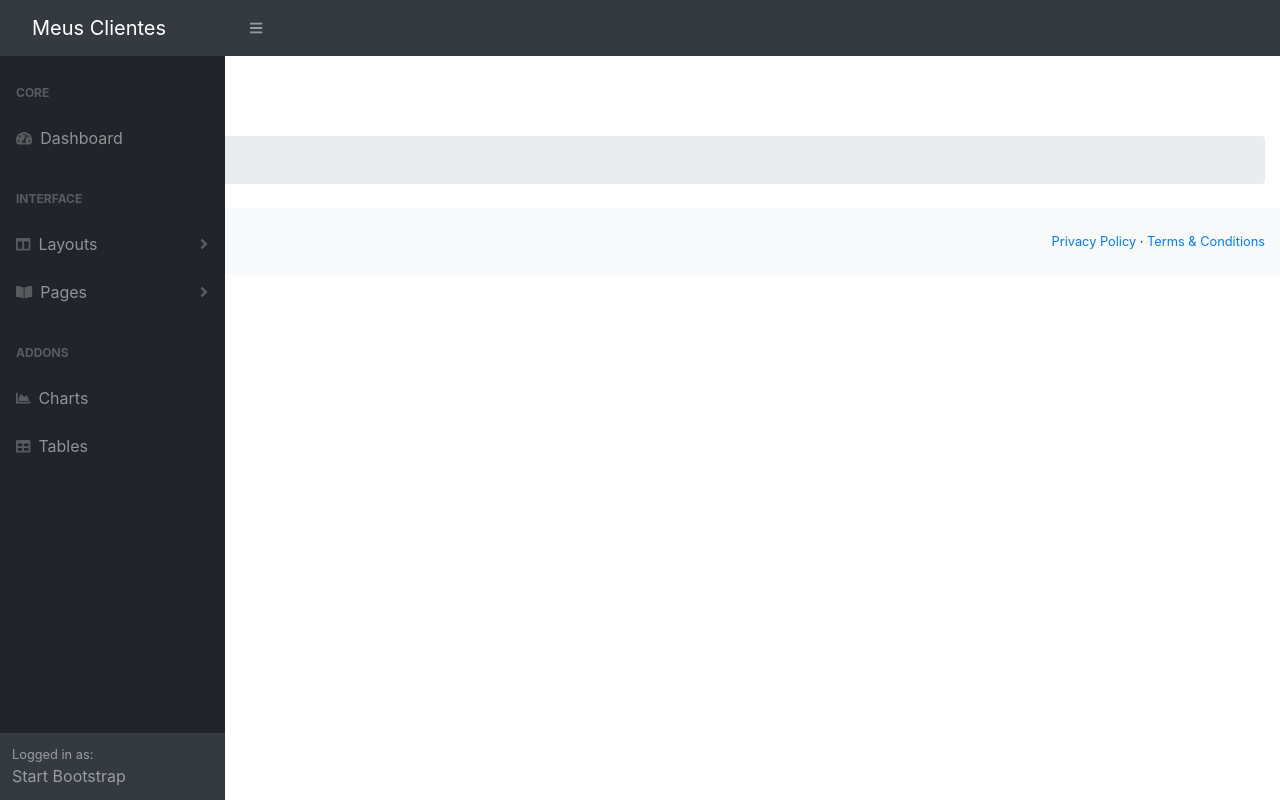
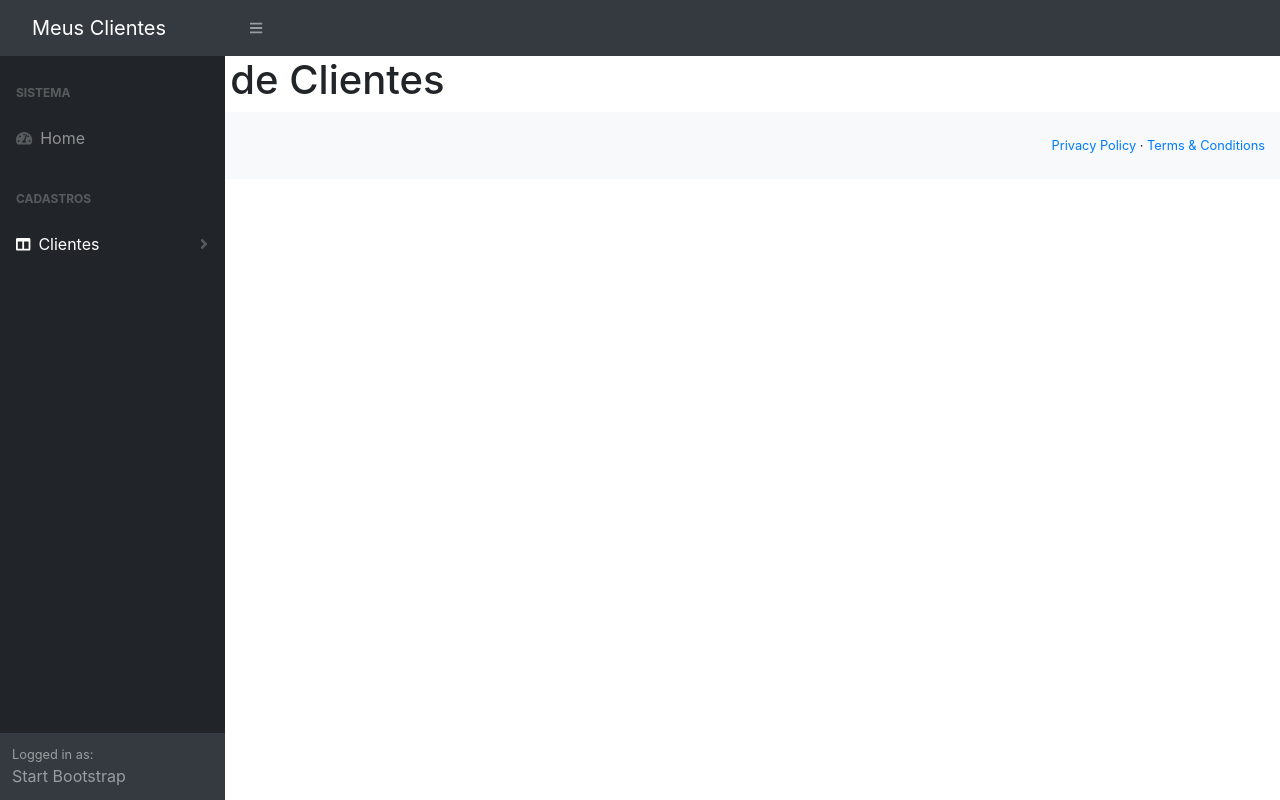
Before and after one commit to diegoschn/app-clientes, an Angular app in the folder clientes-ui/: page /clientes-form in a window 1280 px wide. Before the commit this address led to /. Built offline with nearby package versions, Linux system fonts and the light colour scheme.

Commit message:
adjust routes clientes

```diff
--- a/clientes-ui/src/app/app-routing.module.ts
+++ b/clientes-ui/src/app/app-routing.module.ts
@@ -1,8 +1,11 @@
 import { NgModule } from '@angular/core';
 import { Routes, RouterModule } from '@angular/router';
+import { HomeComponent } from './home/home.component';
 
 
-const routes: Routes = [];
+const routes: Routes = [
+  { path: 'home', component: HomeComponent }
+];
 
 @NgModule({
   imports: [RouterModule.forRoot(routes)],
--- a/clientes-ui/src/app/app.component.html
+++ b/clientes-ui/src/app/app.component.html
@@ -4,7 +4,7 @@
     <div id="layoutSidenav_content">
             <main>
                 <div class="container-fluid">
-                    <app-home></app-home>
+                    <router-outlet></router-outlet>
                 </div>
                 <app-footer></app-footer>
             </main>
--- a/clientes-ui/src/app/app.module.ts
+++ b/clientes-ui/src/app/app.module.ts
@@ -5,6 +5,7 @@ import { AppRoutingModule } from './app-routing.module';
 import { AppComponent } from './app.component';
 import { TemplateModule } from './template/template.module';
 import { HomeComponent } from './home/home.component';
+import { ClientesModule } from './clientes/clientes.module';
 
 
 @NgModule({
@@ -15,7 +16,8 @@ import { HomeComponent } from './home/home.component';
   imports: [
     BrowserModule,
     AppRoutingModule,
-    TemplateModule
+    TemplateModule,
+    ClientesModule
   ],
   providers: [],
   bootstrap: [AppComponent]
--- /dev/null
+++ b/clientes-ui/src/app/clientes/clientes-form/clientes-form.component.html
@@ -0,0 +1 @@
+<h1>Formulário de Clientes</h1>
--- /dev/null
+++ b/clientes-ui/src/app/clientes/clientes-form/clientes-form.component.ts
@@ -0,0 +1,17 @@
+import { Component, OnInit } from '@angular/core';
+
+@Component({
+  selector: 'app-clientes-form',
+  templateUrl: './clientes-form.component.html',
+  styleUrls: ['./clientes-form.component.css']
+})
+export class ClientesFormComponent implements OnInit {
+
+  'nome' : string = 'Diego Schneider';
+
+  constructor() { }
+
+  ngOnInit(): void {
+  }
+
+}
--- a/clientes-ui/src/app/template/sidebar/sidebar.component.html
+++ b/clientes-ui/src/app/template/sidebar/sidebar.component.html
@@ -2,52 +2,20 @@
     <nav class="sb-sidenav accordion sb-sidenav-dark" id="sidenavAccordion">
         <div class="sb-sidenav-menu">
             <div class="nav">
-                <div class="sb-sidenav-menu-heading">Core</div>
-                <a class="nav-link" href="index.html"
-                    ><div class="sb-nav-link-icon"><i class="fas fa-tachometer-alt"></i></div>
-                    Dashboard</a
-                >
-                <div class="sb-sidenav-menu-heading">Interface</div>
-                <a class="nav-link collapsed" href="#" data-toggle="collapse" data-target="#collapseLayouts" aria-expanded="false" aria-controls="collapseLayouts"
-                    ><div class="sb-nav-link-icon"><i class="fas fa-columns"></i></div>
-                    Layouts
-                    <div class="sb-sidenav-collapse-arrow"><i class="fas fa-angle-down"></i></div
-                ></a>
-                <div class="collapse" id="collapseLayouts" aria-labelledby="headingOne" data-parent="#sidenavAccordion">
-                    <nav class="sb-sidenav-menu-nested nav"><a class="nav-link" href="layout-static.html">Static Navigation</a><a class="nav-link" href="layout-sidenav-light.html">Light Sidenav</a></nav>
-                </div>
-                <a class="nav-link collapsed" href="#" data-toggle="collapse" data-target="#collapsePages" aria-expanded="false" aria-controls="collapsePages"
-                    ><div class="sb-nav-link-icon"><i class="fas fa-book-open"></i></div>
-                    Pages
-                    <div class="sb-sidenav-collapse-arrow"><i class="fas fa-angle-down"></i></div
-                ></a>
-                <div class="collapse" id="collapsePages" aria-labelledby="headingTwo" data-parent="#sidenavAccordion">
-                    <nav class="sb-sidenav-menu-nested nav accordion" id="sidenavAccordionPages">
-                        <a class="nav-link collapsed" href="#" data-toggle="collapse" data-target="#pagesCollapseAuth" aria-expanded="false" aria-controls="pagesCollapseAuth"
-                            >Authentication
-                            <div class="sb-sidenav-collapse-arrow"><i class="fas fa-angle-down"></i></div
-                        ></a>
-                        <div class="collapse" id="pagesCollapseAuth" aria-labelledby="headingOne" data-parent="#sidenavAccordionPages">
-                            <nav class="sb-sidenav-menu-nested nav"><a class="nav-link" href="login.html">Login</a><a class="nav-link" href="register.html">Register</a><a class="nav-link" href="password.html">Forgot Password</a></nav>
-                        </div>
-                        <a class="nav-link collapsed" href="#" data-toggle="collapse" data-target="#pagesCollapseError" aria-expanded="false" aria-controls="pagesCollapseError"
-                            >Error
-                            <div class="sb-sidenav-collapse-arrow"><i class="fas fa-angle-down"></i></div
-                        ></a>
-                        <div class="collapse" id="pagesCollapseError" aria-labelledby="headingOne" data-parent="#sidenavAccordionPages">
-                            <nav class="sb-sidenav-menu-nested nav"><a class="nav-link" href="401.html">401 Page</a><a class="nav-link" href="404.html">404 Page</a><a class="nav-link" href="500.html">500 Page</a></nav>
-                        </div>
-                    </nav>
-                </div>
-                <div class="sb-sidenav-menu-heading">Addons</div>
-                <a class="nav-link" href="charts.html"
-                    ><div class="sb-nav-link-icon"><i class="fas fa-chart-area"></i></div>
-                    Charts</a
-                ><a class="nav-link" href="tables.html"
-                    ><div class="sb-nav-link-icon"><i class="fas fa-table"></i></div>
-                    Tables</a
-                >
-            </div>
+                <div class="sb-sidenav-menu-heading">Sistema</div>
+                <a class="nav-link" routerLink="/home">
+                    <div class="sb-nav-link-icon">
+                        <i class="fas fa-tachometer-alt"></i>
+                    </div>
+                    Home
+                </a>
+                <div class="sb-sidenav-menu-heading">Cadastros</div>
+                <a class="nav-link collapsed" routerLink="/clientes-form" data-toggle="collapse" data-target="#collapseLayouts" aria-expanded="false" aria-controls="collapseLayouts">
+                    <div class="sb-nav-link-icon"><i class="fas fa-columns"></i></div>
+                        Clientes
+                    <div class="sb-sidenav-collapse-arrow"><i class="fas fa-angle-down"></i></div>
+                </a>
+              </div>
         </div>
         <div class="sb-sidenav-footer">
             <div class="small">Logged in as:</div>
--- a/clientes-ui/src/app/template/template.module.ts
+++ b/clientes-ui/src/app/template/template.module.ts
@@ -3,6 +3,7 @@ import { CommonModule } from '@angular/common';
 import { NavbarComponent } from './navbar/navbar.component';
 import { SidebarComponent } from './sidebar/sidebar.component';
 import { FooterComponent } from './footer/footer.component';
+import { RouterModule } from '@angular/router';
 
 @NgModule({
   declarations: [
@@ -11,7 +12,8 @@ import { FooterComponent } from './footer/footer.component';
     FooterComponent,
   ],
   imports: [
-    CommonModule
+    CommonModule,
+    RouterModule
   ],
   exports : [
     NavbarComponent,
```
Also changed, not shown: clientes-ui/src/app/clientes/clientes-routing.module.ts (added, +14 -0 lines), clientes-ui/src/app/clientes/clientes.module.ts (added, +20 -0 lines), clientes-ui/src/app/clientes/clientes-form/clientes-form.component.css (added).
